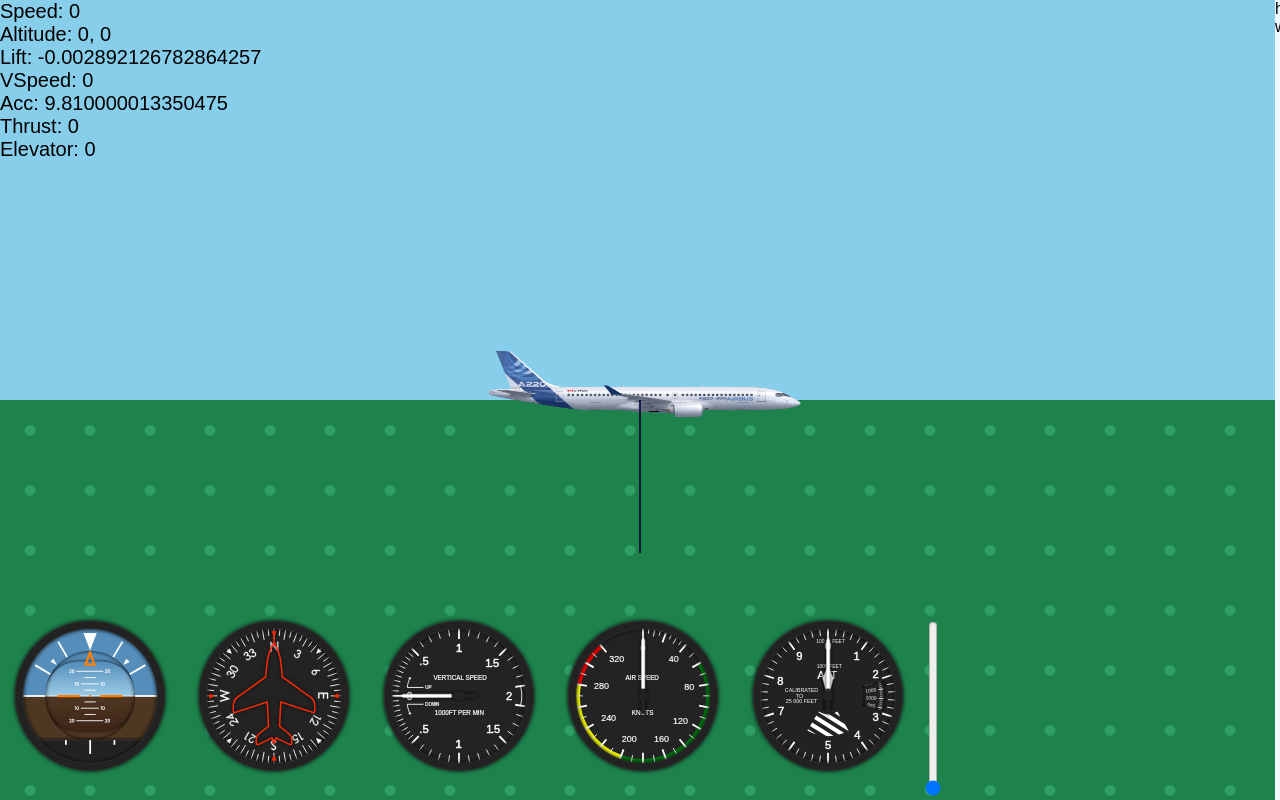
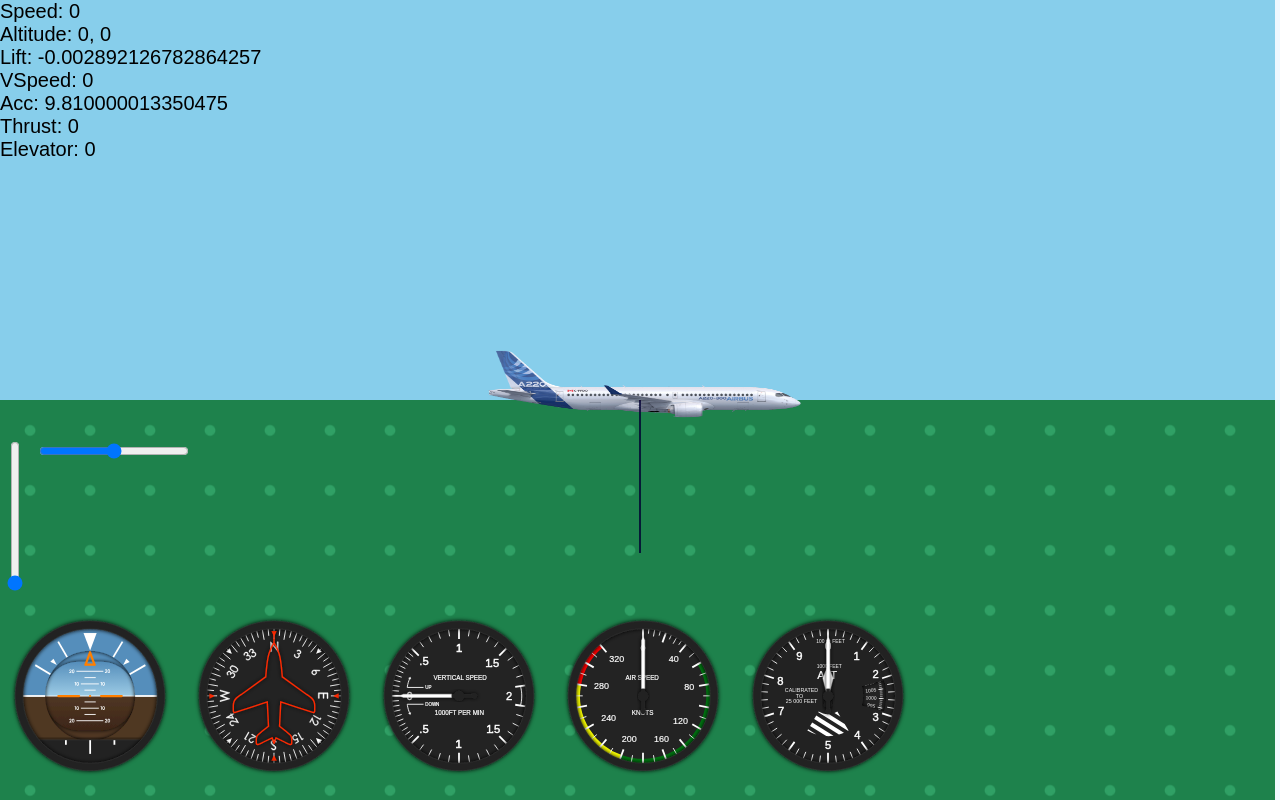
Before and after one commit to ElvinC/planesim, a Flask app: page / in a window 1280 px wide. Run offline with Flask 2, Linux system fonts and the light colour scheme.

Commit message:
Color gradient, UI and better sound

```diff
--- a/static/js/game.js
+++ b/static/js/game.js
@@ -1,5 +1,6 @@
 import Scene from './scene/Scene.js'
 import CustomPlane from './plane/CustomPlane.js';
+import { mixColor } from './scene/Color.js';
 /*
 var Engine = Matter.Engine,
     World = Matter.World,
@@ -105,7 +106,7 @@ function setup() {
     // floorSprite.beginFill(0x1e824c);
     // floorSprite.drawRect(0 - 50000, 0, 100000, 50);
     // floorSprite.endFill();
-    var floorSprite = new PIXI.TilingSprite(PIXI.Texture.fromImage('../static/assets/sprites/grass.png'), 100000, 100);
+    var floorSprite = new PIXI.extras.TilingSprite(PIXI.Texture.fromImage('../static/assets/sprites/grass.png'), 100000, 100);
     floorSprite.tileScale.x = 0.1;
     floorSprite.tileScale.y = 0.1;
     floorSprite.position.x = -50000
@@ -227,31 +228,78 @@ function setup() {
         text.position.x = i * 100;
         text.position.y = -100;
         scene.addChild(text)
+
+        var cloud = new PIXI.Graphics();
+        cloud.beginFill(0xffffff, 0.1)
+        cloud.drawEllipse(i*100, - (Math.random() * 400 + 100), 50, 30)
+        scene.addChild(cloud)
     }
 
     var pla = new CustomPlane(0, 0, scene.keys, instruments = instruments)
-    console.log(pla)
+    // console.log(pla)
 
     window.plane = pla;
     scene.addCustomPhysicalChild(pla);
 
     var planesound = new Audio();
     window.planesound = planesound;
-    planesound.src = "../static/assets/sound/planesound.mp3";
+    planesound.src = "../static/assets/sound/planesound2.mp3";
     planesound.loop = true;
-    planesound.play();
+
+    var soundStarted = false;
+
+    $(window).keydown(function() {
+        if (!soundStarted) {
+            planesound.play();
+            soundStarted = true;
+        }
+    })
+
 
     last_time = performance.now()
-    scene.run()
     render()
+
+    var settingFunctions = [
+        {
+            id: "#toggleVector",
+            text: "Show vectors",
+            changeFunc: function(e) {
+                plane.showVector(this.checked)
+            }
+        },
+        {
+            id:"#toggleDebug",
+            text: "Show debug",
+            changeFunc: function(e) {
+                $("#HUD").css("display", this.checked ? "block": "none");
+                plane.settings.updateHUD = this.checked;
+            }
+        }
+    ]
+
+    var options = $("#options")
+
+    for (var set of settingFunctions) {
+        var settingsBlock = $('<div class="optionblock"></div>')
+        settingsBlock.html(set.text)
+        var checkbox = $('<input type="checkbox" id="' + set.id + '" checked="true">')
+        checkbox.change(set.changeFunc)
+        settingsBlock.append(checkbox)
+        options.append(settingsBlock)
+
+    }
 }
 let counterthing = 1
 
+function interpolateColor(start, end, ratio) {
+
+}
 
 // render loop
 function render() {
+    // calculate time difference
     let now = performance.now()
-    let dt = (now - last_time) / 1000
+    let dt = Math.min((now - last_time) / 1000, 1/10) // limit min delta t
     last_time = now
 
     counterthing += 1;
@@ -267,6 +315,10 @@ function render() {
         planesound.volume = plane.getThrustFraction()
     }
 
+    // change background-color with altitude
+    var newBGColor = mixColor([135, 206, 235], [0, 0, 3], Math.min(-plane.sprite.position.y / 30000, 1))
+    scene.renderer.backgroundColor =  PIXI.utils.rgb2hex(newBGColor)
+
     //console.log(emitter.frequency)
     requestAnimationFrame(render);
 }
--- a/static/js/scene/Camera.js
+++ b/static/js/scene/Camera.js
@@ -17,7 +17,7 @@ export default class Camera extends PIXI.Container {
     setZoom(zoom) {
         this.zoom = zoom;
         cam.scale.x = cam.scale.y = zoom;
-        console.log(this.zoom)
+        // console.log(this.zoom)
         this.update()
     }
 
--- /dev/null
+++ b/static/js/scene/Color.js
@@ -0,0 +1,10 @@
+
+export function mixColor(A, B, amount) {
+    var newColor = []
+    for (var i = 0; i < 3; i++) {
+        var colorA = Math.pow(A[i], 2);
+        var colorB = Math.pow(B[i], 2);
+        newColor.push(Math.sqrt(amount * (colorB - colorA) + colorA)/255)
+    }
+    return newColor
+}
--- a/static/js/scene/GraphicsVector.js
+++ b/static/js/scene/GraphicsVector.js
@@ -3,16 +3,37 @@ export default class GraphicsVector extends PIXI.Graphics {
         super();
         this.scaling = scaling;
         this.color = color;
+        this.show = true;
         this.lineStyle(0.2, this.color, 1);
+        this.vector = vec
 
         this.moveTo(0, 0)
         this.lineTo(vec.x * this.scaling, vec.y * this.scaling)
     }
 
+    show() {
+        this.show = true;
+    }
+
+    hide() {
+        this.show = false;
+    }
+
+    setVisibility(setting) {
+        this.show = setting
+    }
+
     update(vec) {
         this.clear()
-        this.lineStyle(0.2, this.color, 1)
-        this.moveTo(0, 0);
-        this.lineTo(vec.x * this.scaling, vec.y * this.scaling)
+
+        if (vec) {
+            this.vector = vec
+        }
+
+        if (this.show){
+            this.lineStyle(0.2, this.color, 1)
+            this.moveTo(0, 0);
+            this.lineTo(this.vector.x * this.scaling, this.vector.y * this.scaling)
+        }
     }
 }
--- a/static/js/scene/Scene.js
+++ b/static/js/scene/Scene.js
@@ -1,20 +1,10 @@
 import Camera from "./Camera.js";
-
-// var Engine = Matter.Engine,
-//    World = Matter.World,
-//    Bodies = Matter.Bodies,
-//    Svg = Matter.Svg
 
 export default class Scene {
     constructor() {
         // object list
-        this.physicalChildren = [];
         this.customPhysicalChildren = [];
 
-        // physics variables
-        // this.engine = Engine.create();
-        // this.engine.world.gravity.scale = 1;
-        this.bodies = [];
 
         // PIXI setup
         this.renderer = new PIXI.autoDetectRenderer(1000, 500, {antialias: true});
@@ -23,12 +13,9 @@ export default class Scene {
         this.renderer.autoResize = true;
         this.renderer.resize(window.innerWidth, window.innerHeight);
         this.renderer.backgroundColor = 0x87CEEB;
+        window.renderer = this.renderer
         document.body.appendChild(this.renderer.view);
 
-  /*       var ground = Bodies.rectangle(0, 500, 100000, 50, {isStatic: true, restitution: 1, friction: 0});
-        this.bodies.push(ground);
-        World.add(this.engine.world, [ground]);
- */
         $(window).resize(() => {
             var w = window.innerWidth;
             var h = window.innerHeight;
@@ -38,7 +25,7 @@ export default class Scene {
             this.camera.update();
         })
 
-        // keys down
+        // Keep tract of the pressed keys
         this.keys = {}
         var _this = this;
         $(window).keydown((e) => {
@@ -57,40 +44,22 @@ export default class Scene {
         window.cam = (this.camera)
         this.camera.setZoom(8)
         this.camera.addChild(this.stage)
-        // window.world = this.engine
     }
 
     addChild(child) {
+        // add graphics only
         this.stage.addChild(child);
     }
 
-    addPhysicalChild(child) {
-        // add sprite
-        //this.physicalChildren.push(child)
-
-        // add visual sprite
-        //this.stage.addChild(child.sprite);
-
-        // add physical bodies
-        //this.bodies.push(child.body)
-
-        //World.add(this.engine.world, [child.body]);
-    }
 
     addCustomPhysicalChild(child) {
-        // add visual sprite
+        // add physical object with graphics and physics
         this.stage.addChild(child.sprite);
         this.customPhysicalChildren.push(child)
     }
 
-    run() {
-        //Engine.run(this.engine)
-    }
-
     update(dt) {
-        for (var body in this.physicalChildren) {
-            this.physicalChildren[body].update();
-        }
+        // update physics
         for (var body in this.customPhysicalChildren) {
             this.customPhysicalChildren[body].update(dt);
         }
--- a/static/style.css
+++ b/static/style.css
@@ -86,13 +86,27 @@ html, body {
     max-width: 1000px;
 }
 
+.slider-wrapper {
+    display: inline-block;
+    width: 20px;
+    height: 150px;
+    padding: 5px;
+  }
+
 input[type=range]#thrustSlider
 {
-    writing-mode: bt-lr; /* IE */
-    -webkit-appearance: slider-vertical; /* WebKit */
-    width: 8px;
-    height: 175px;
-    padding: 0 5px;
+    width: 150px;
+    height: 20px;
+    margin: 0;
+    transform-origin: 75px 75px;
+    transform: rotate(-90deg);
+}
+
+input[type=range]#elevatorSlider
+{
+    width: 150px;
+    height: 20px;
+    margin: 0;
 }
 
 #options {
@@ -111,3 +125,17 @@ input[type=range]#thrustSlider
     right: 0px;
     width: 400px;
 }
+
+.optionblock {
+    padding: 5px;
+}
+
+#largemsg {
+    position: fixed;
+    margin: 5% auto; /* Will not center vertically and won't work in IE6/7. */
+    left: 0;
+    right: 0;
+    z-index: 50;
+    text-align: center;
+    font-size: 40px;
+}
--- a/templates/index.html
+++ b/templates/index.html
@@ -27,14 +27,23 @@
 
     </div>
     <div id="instruments">
+        <div class="slider-wrapper">
+            <input type="range" id="thrustSlider" min="0" max="1" value="0" step="0.001"/>
+        </div>
+        <div class="slider-wrapper">
+            <input type="range" id="elevatorSlider" min="-1" max="1" value="0" step="0.001"/>
+        </div>
+        <br>
         <span id="attitude"></span>
         <span id="heading"></span>
         <span id="variometer"></span>
         <span id="airspeed"></span>
         <span id="altimeter"></span>
-        <input type="range" id="thrustSlider" min="0" max="1" value="0" step="0.001"/>
     </div>
 
-    <div id="options">hello world</div>
+    <div id="options">
+    </div>
+
+    <div id="largemsg"></div>
 </body>
 </html>
```
Also changed, not shown: static/js/plane/CustomPlane.js (+41 -9 lines), 2 other files.
